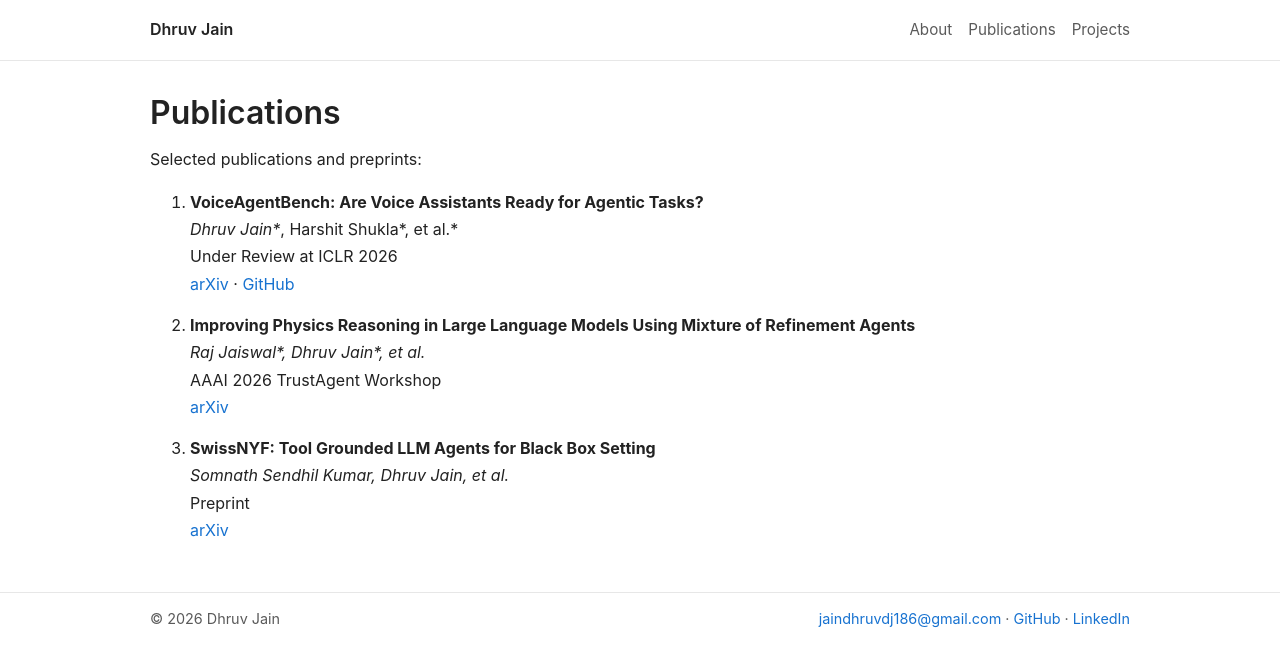
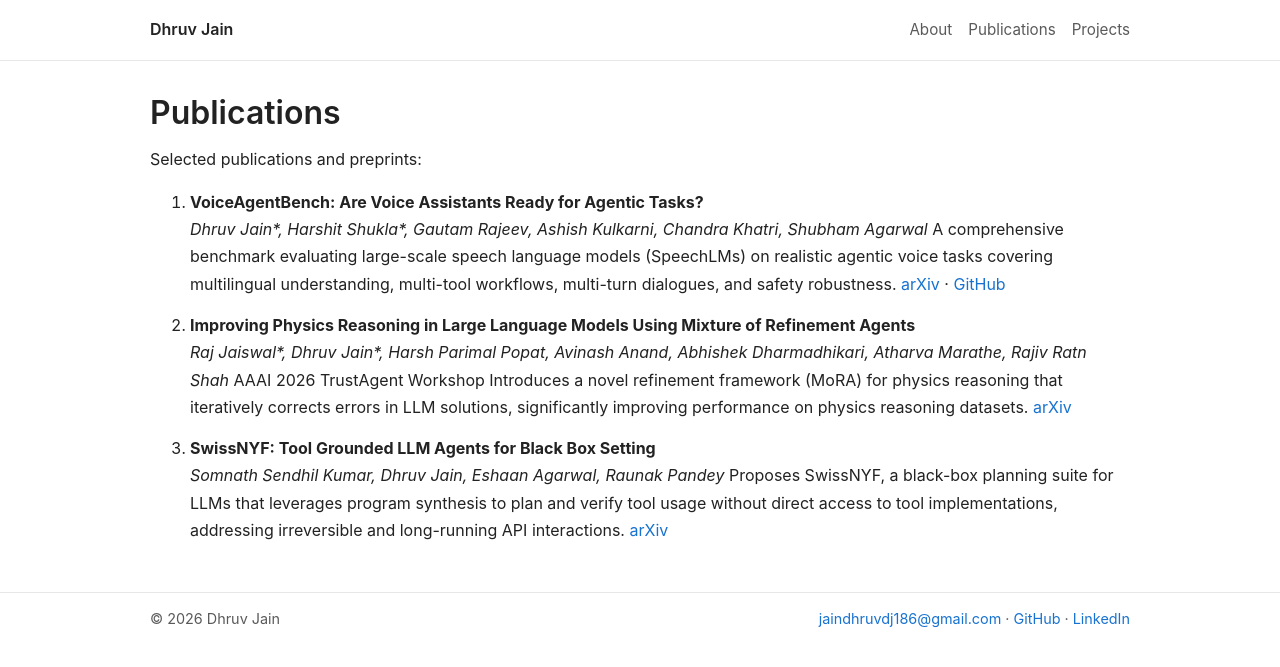
Before and after one commit to maximus-21/maximus-21.github.io, a Jekyll site: the page built from publications.md, in a window 1280 px wide. Shown: the top 667 px of the page. Built offline with Jekyll 4.4.1, drawn with Linux system fonts in a browser that asks for light colours.

Commit message:
Update publications.md

```diff
--- a/publications.md
+++ b/publications.md
@@ -6,16 +6,17 @@ permalink: /publications/
 Selected publications and preprints:
 
 1. **VoiceAgentBench: Are Voice Assistants Ready for Agentic Tasks?**
-   *Dhruv Jain\**, Harshit Shukla\*, et al.*
-   Under Review at ICLR 2026
+   *Dhruv Jain\*, Harshit Shukla\*, Gautam Rajeev, Ashish Kulkarni, Chandra Khatri, Shubham Agarwal*
+    A comprehensive benchmark evaluating large-scale speech language models (SpeechLMs) on realistic agentic voice tasks covering multilingual understanding, multi-tool workflows, multi-turn dialogues, and safety robustness.
    [arXiv](https://arxiv.org/abs/2510.07978) · [GitHub](https://github.com/ola-krutrim/VoiceAgentBench)
 
-2. **Improving Physics Reasoning in Large Language Models Using Mixture of Refinement Agents**
-   *Raj Jaiswal\*, Dhruv Jain\*, et al.*
+3. **Improving Physics Reasoning in Large Language Models Using Mixture of Refinement Agents**
+   *Raj Jaiswal\*, Dhruv Jain\*, Harsh Parimal Popat, Avinash Anand, Abhishek Dharmadhikari, Atharva Marathe, Rajiv Ratn Shah*
    AAAI 2026 TrustAgent Workshop
+   Introduces a novel refinement framework (MoRA) for physics reasoning that iteratively corrects errors in LLM solutions, significantly improving performance on physics reasoning datasets.
    [arXiv](https://arxiv.org/abs/2412.00821)
 
-3. **SwissNYF: Tool Grounded LLM Agents for Black Box Setting**
-   *Somnath Sendhil Kumar, Dhruv Jain, et al.*
-   Preprint
+5. **SwissNYF: Tool Grounded LLM Agents for Black Box Setting**
+   *Somnath Sendhil Kumar, Dhruv Jain, Eshaan Agarwal, Raunak Pandey*
+   Proposes SwissNYF, a black-box planning suite for LLMs that leverages program synthesis to plan and verify tool usage without direct access to tool implementations, addressing irreversible and long-running API interactions.
    [arXiv](https://arxiv.org/abs/2402.10051)
```
